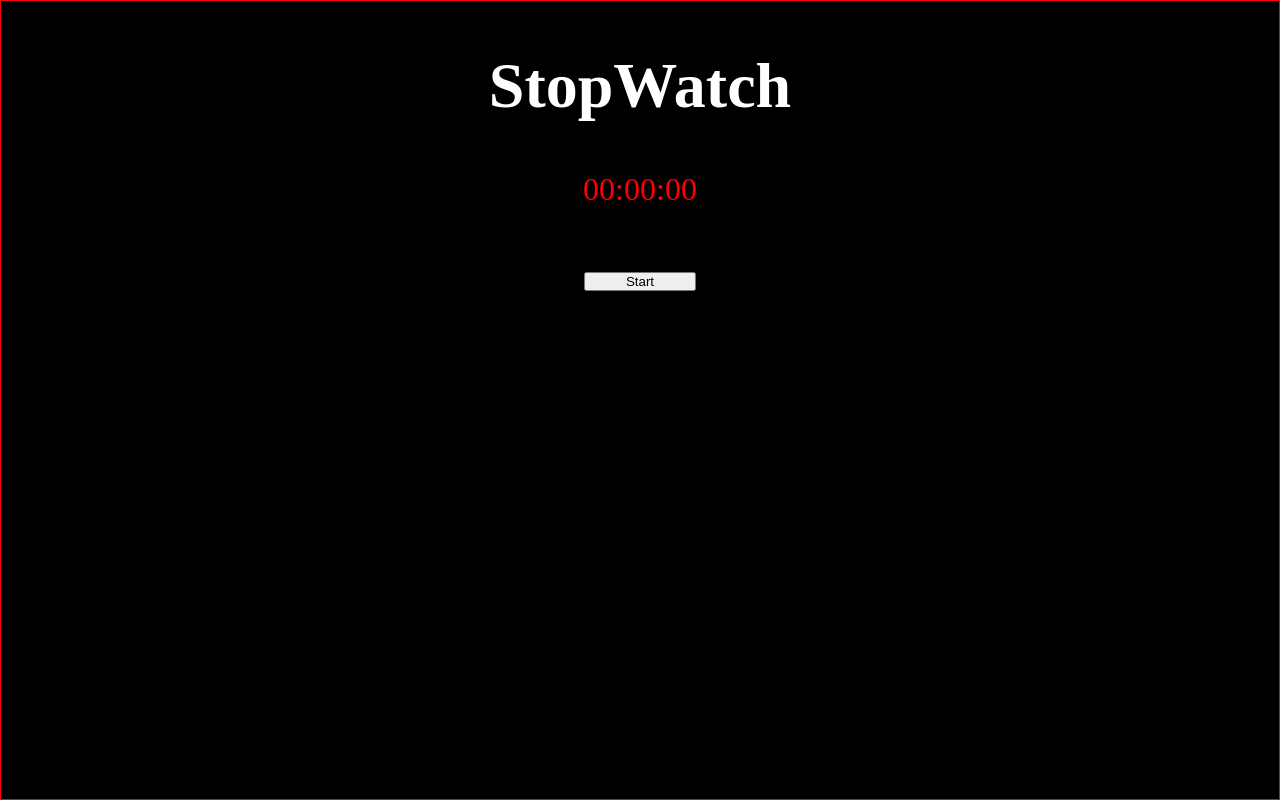
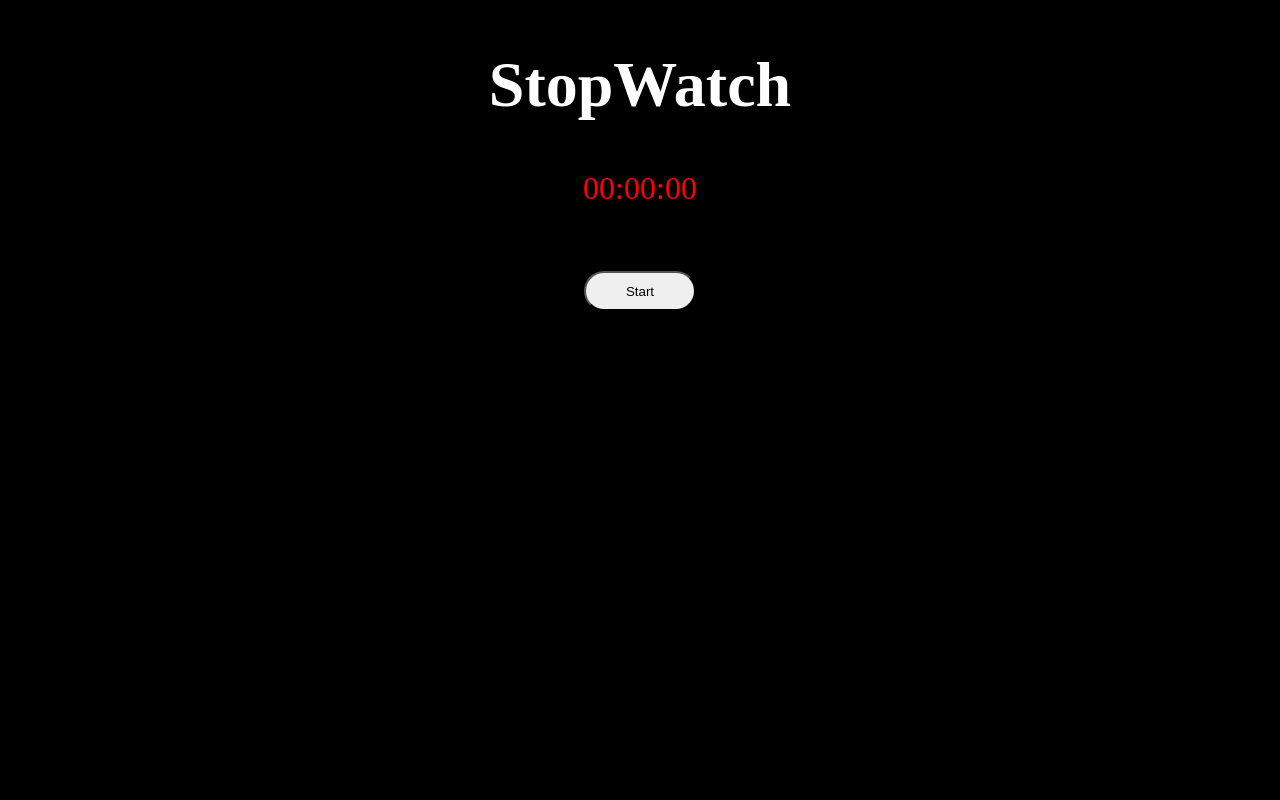
Before and after one commit to yasinyagmur/StopWatch, a plain HTML site: page index.html in a window 1280 px wide. Drawn offline with Linux system fonts and the light colour scheme.

Commit message:
css file edited

```diff
--- a/css/style.css
+++ b/css/style.css
@@ -7,8 +7,7 @@
     display: flex;
     flex-direction: column;
     align-items: center;
-    border: 1px solid red;
-    height: 100vh;
+     height: 100vh;
     background-color: black;
 
 }
@@ -23,6 +22,12 @@ h1{
     margin-bottom: 3rem;
 }
 button{
+    cursor: pointer;
     width: 7rem;
     margin: 1rem;
+    height: 5vh;
+    border-radius: 3rem;
 }
+.reset{
+    background-color: green;
+}
```
